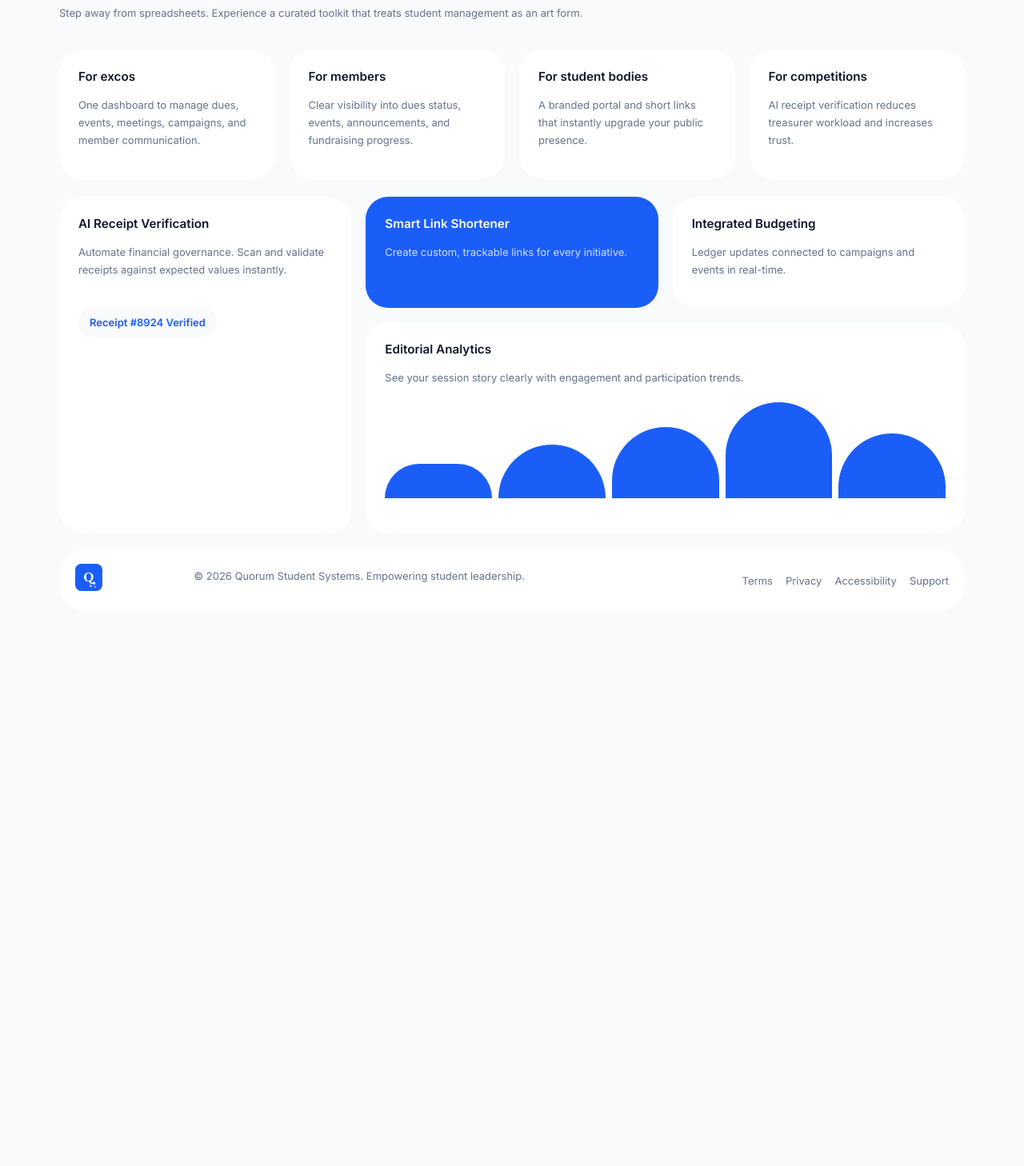
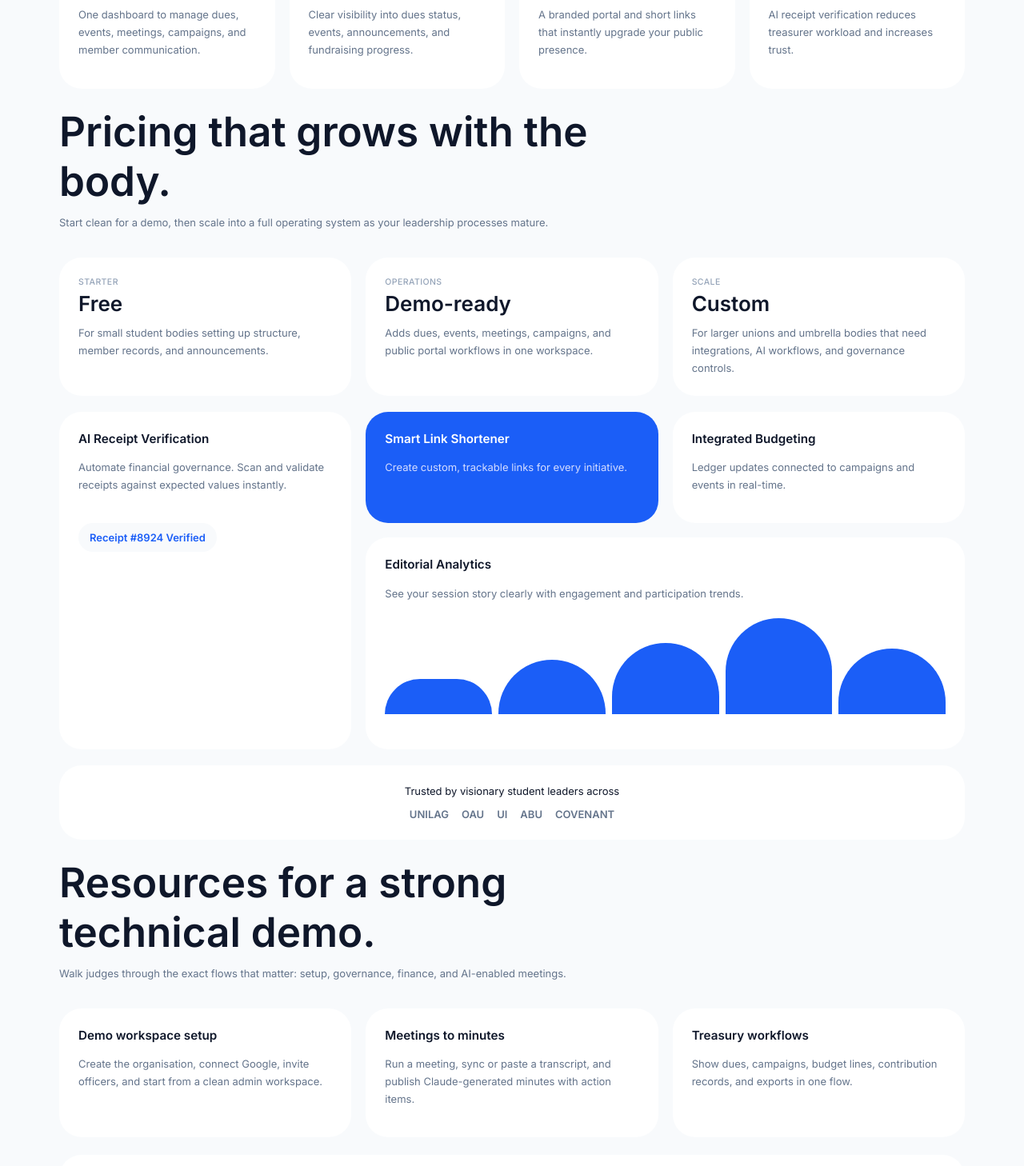
Before and after one commit to Sammybams/Quorum, a Next.js app in the folder frontend/: page / in a window 1280 px wide. Shown: the part 940-2398 px from the top of the page at 80% size. Before the commit the page ends 1727 px from the top, so only its background shows below. Built offline with nearby package versions, Linux system fonts and the light colour scheme; no server answers.

Commit message:
Improve landing navigation and workspace transitions

```diff
--- a/frontend/app/globals.css
+++ b/frontend/app/globals.css
@@ -35,6 +35,10 @@ body {
   font-size: 13px;
 }
 
+html {
+  scroll-behavior: smooth;
+}
+
 body {
   min-height: 100vh;
 }
@@ -696,6 +700,52 @@ p {
   padding: 12px 14px;
 }
 
+.skeleton-card,
+.skeleton-panel {
+  overflow: hidden;
+  position: relative;
+}
+
+.skeleton-card::after,
+.skeleton-panel::after {
+  animation: skeleton-shimmer 1.35s linear infinite;
+  background: linear-gradient(90deg, transparent, rgba(255, 255, 255, 0.7), transparent);
+  content: "";
+  inset: 0;
+  position: absolute;
+  transform: translateX(-100%);
+}
+
+.skeleton-panel {
+  display: grid;
+  gap: 12px;
+  min-height: 220px;
+}
+
+.skeleton-line {
+  background: #e8edf5;
+  border-radius: 999px;
+  height: 12px;
+}
+
+.skeleton-line.short {
+  width: 28%;
+}
+
+.skeleton-line.medium {
+  width: 52%;
+}
+
+.skeleton-line.long {
+  width: 100%;
+}
+
+@keyframes skeleton-shimmer {
+  100% {
+    transform: translateX(100%);
+  }
+}
+
 .app-shell {
   background: var(--surface);
   display: grid;
@@ -2363,6 +2413,10 @@ p {
   padding: 24px;
 }
 
+.stitch-section {
+  scroll-margin-top: 112px;
+}
+
 .stitch-nav,
 .stitch-hero,
 .stitch-proof,
@@ -2517,6 +2571,13 @@ p {
   margin-top: 22px;
 }
 
+.stitch-pricing,
+.stitch-resources {
+  display: grid;
+  gap: 20px;
+  margin-top: 22px;
+}
+
 .stitch-intro {
   max-width: 720px;
 }
@@ -2532,9 +2593,33 @@ p {
   grid-template-columns: repeat(4, minmax(0, 1fr));
 }
 
+.stitch-pricing-grid,
+.stitch-resource-grid {
+  display: grid;
+  gap: 18px;
+  grid-template-columns: repeat(3, minmax(0, 1fr));
+}
+
 .stitch-value-card,
-.stitch-bento article {
+.stitch-bento article,
+.stitch-pricing-card {
   padding: 24px;
+}
+
+.stitch-pricing-card {
+  background: var(--surface-lowest);
+  border-radius: 28px;
+}
+
+.stitch-pricing-card h3 {
+  font-size: 2rem;
+  margin-bottom: 10px;
+}
+
+.stitch-pricing-card p:last-child {
+  color: var(--text-muted);
+  line-height: 1.7;
+  margin-bottom: 0;
 }
 
 .stitch-bento {
@@ -2631,6 +2716,8 @@ p {
   .donation-grid,
   .stitch-hero,
   .stitch-value-grid,
+  .stitch-pricing-grid,
+  .stitch-resource-grid,
   .stitch-bento {
     grid-template-columns: 1fr;
   }
--- a/frontend/app/page.tsx
+++ b/frontend/app/page.tsx
@@ -16,6 +16,39 @@ const valueCards = [
   {
     title: "For competitions",
     text: "AI receipt verification reduces treasurer workload and increases trust.",
+  },
+];
+
+const pricingPlans = [
+  {
+    name: "Starter",
+    price: "Free",
+    text: "For small student bodies setting up structure, member records, and announcements.",
+  },
+  {
+    name: "Operations",
+    price: "Demo-ready",
+    text: "Adds dues, events, meetings, campaigns, and public portal workflows in one workspace.",
+  },
+  {
+    name: "Scale",
+    price: "Custom",
+    text: "For larger unions and umbrella bodies that need integrations, AI workflows, and governance controls.",
+  },
+];
+
+const resourceCards = [
+  {
+    title: "Demo workspace setup",
+    text: "Create the organisation, connect Google, invite officers, and start from a clean admin workspace.",
+  },
+  {
+    title: "Meetings to minutes",
+    text: "Run a meeting, sync or paste a transcript, and publish Claude-generated minutes with action items.",
+  },
+  {
+    title: "Treasury workflows",
+    text: "Show dues, campaigns, budget lines, contribution records, and exports in one flow.",
   },
 ];
 
@@ -44,7 +77,7 @@ export default function HomePage() {
         </div>
       </nav>
 
-      <header className="stitch-hero" id="features">
+      <header className="stitch-hero stitch-section" id="features">
         <div>
           <h1>
             Where student bodies <span>get things done.</span>
@@ -78,18 +111,7 @@ export default function HomePage() {
         </div>
       </header>
 
-      <section className="stitch-proof" id="resources">
-        <p>Trusted by visionary student leaders across</p>
-        <div>
-          <span>UNILAG</span>
-          <span>OAU</span>
-          <span>UI</span>
-          <span>ABU</span>
-          <span>COVENANT</span>
-        </div>
-      </section>
-
-      <section className="stitch-values" id="solutions">
+      <section className="stitch-values stitch-section" id="solutions">
         <div className="stitch-intro">
           <h2>
             Designed for impact, not administration.
@@ -107,8 +129,26 @@ export default function HomePage() {
             </article>
           ))}
         </div>
+      </section>
 
-        <div className="stitch-bento" id="pricing">
+      <section className="stitch-pricing stitch-section" id="pricing">
+        <div className="stitch-intro">
+          <h2>Pricing that grows with the body.</h2>
+          <p>
+            Start clean for a demo, then scale into a full operating system as your leadership processes mature.
+          </p>
+        </div>
+        <div className="stitch-pricing-grid">
+          {pricingPlans.map((plan) => (
+            <article key={plan.name} className="stitch-pricing-card">
+              <p className="eyebrow">{plan.name}</p>
+              <h3>{plan.price}</h3>
+              <p>{plan.text}</p>
+            </article>
+          ))}
+        </div>
+
+        <div className="stitch-bento">
           <article className="stitch-bento-large">
             <h3>AI Receipt Verification</h3>
             <p>Automate financial governance. Scan and validate receipts against expected values instantly.</p>
@@ -141,6 +181,32 @@ export default function HomePage() {
         </div>
       </section>
 
+      <section className="stitch-proof stitch-section" id="resources">
+        <p>Trusted by visionary student leaders across</p>
+        <div>
+          <span>UNILAG</span>
+          <span>OAU</span>
+          <span>UI</span>
+          <span>ABU</span>
+          <span>COVENANT</span>
+        </div>
+      </section>
+
+      <section className="stitch-resources stitch-section">
+        <div className="stitch-intro">
+          <h2>Resources for a strong technical demo.</h2>
+          <p>Walk judges through the exact flows that matter: setup, governance, finance, and AI-enabled meetings.</p>
+        </div>
+        <div className="stitch-resource-grid">
+          {resourceCards.map((item) => (
+            <article key={item.title} className="stitch-value-card">
+              <h3>{item.title}</h3>
+              <p>{item.text}</p>
+            </article>
+          ))}
+        </div>
+      </section>
+
       <footer className="stitch-footer">
         <div>
           <img className="footer-logo" src="/brand/quorum-wordmark-light.svg" alt="Quorum" />
```
Also changed, not shown: frontend/app/(app)/[workspaceSlug]/layout.tsx (+34 -6 lines), frontend/app/(app)/[workspaceSlug]/loading.tsx (added, +35 -0 lines).
